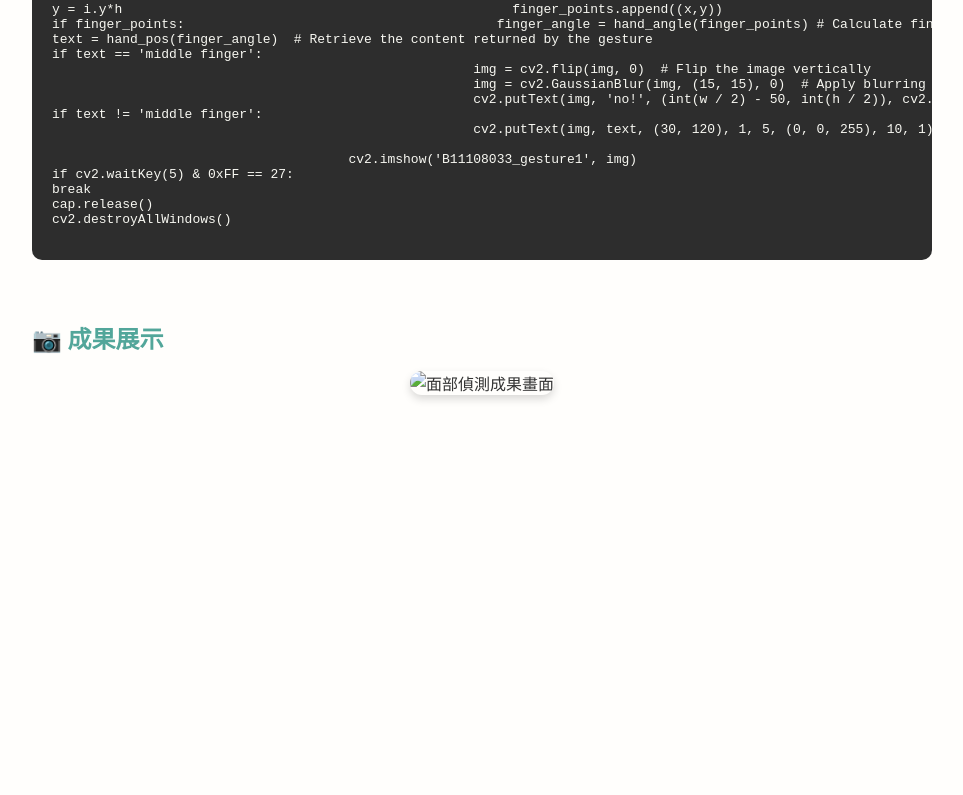
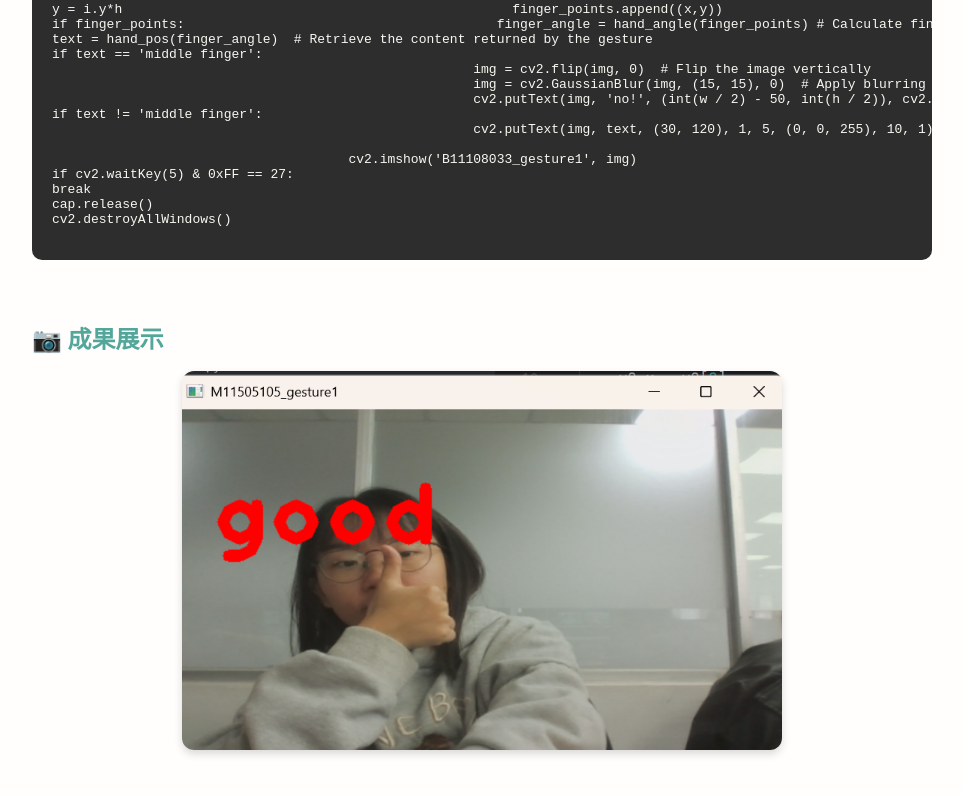
Before and after one commit to NJ-ZHONG/nj-zhong.github.io-, a plain HTML site: page gesture.html in a window 1280 px wide. Shown: the part 2019-2814 px from the top of the page, without its empty margins (158-1121 px from the left). Before the commit the page ends 2514 px from the top, so only its background shows below. Drawn offline with Linux system fonts and the light colour scheme.

Commit message:
Update gesture.html

```diff
--- a/gesture.html
+++ b/gesture.html
@@ -189,7 +189,7 @@ cv2.destroyAllWindows()
                                     <section>
                                       <h2>📷 成果展示</h2>
                                       <div class="image-preview">
-                                        <img src="./static/gesture1.png" alt="面部偵測成果畫面">
+                                        <img src="gesture1.png" alt="面部偵測成果畫面">
                                       </div>
                                     </section>
 
```
